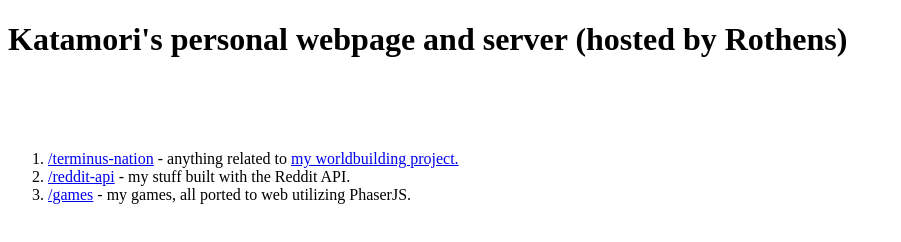
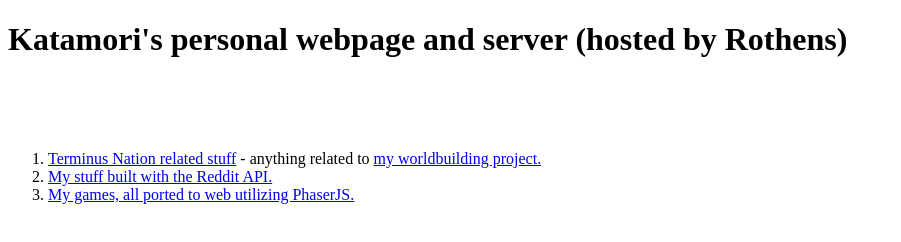
Before and after one commit to Katamori/nodejs-web-projects-2017, a plain HTML site: page public/html/index.html in a window 1280 px wide. Shown: the whole page, without its empty margins (0-901 px from the left). Drawn offline with nearby package versions, Linux system fonts and the light colour scheme.

Commit message:
minor changes on the main sit

```diff
--- a/public/html/index.html
+++ b/public/html/index.html
@@ -2,7 +2,8 @@
 <html>
 
 	<head>
-		<script src="https://ajax.googleapis.com/ajax/libs/jquery/3.1.1/jquery.min.js"></script>
+		<script src='/files/jquery-3.0.0.js'></script>
+	  	<!--<script src="https://ajax.googleapis.com/ajax/libs/jquery/3.1.1/jquery.min.js"></script>-->
 	</head>
 
 	<body>
@@ -12,18 +13,16 @@
 		<ol>
 
 			<li>
-				<a href="/terminus-nation.html">/terminus-nation</a>
+				<a href="/terminus-nation.html">Terminus Nation related stuff</a>
 				- anything related to <a href="http://www.terminusnation.com">my worldbuilding project.</a><br>
 			</li>
 
 			<li>
-				<a href="reddit-api.html">/reddit-api</a>
-				- my stuff built with the Reddit API.<br>
+				<a href="reddit-api.html">My stuff built with the Reddit API.</a><br>
 			</li>
 
 			<li>
-				<a href="games.html">/games</a>
-				- my games, all ported to web utilizing PhaserJS.<br>
+				<a href="games.html">My games, all ported to web utilizing PhaserJS.</a><br>
 			</li>
 		</ol>
 
```
